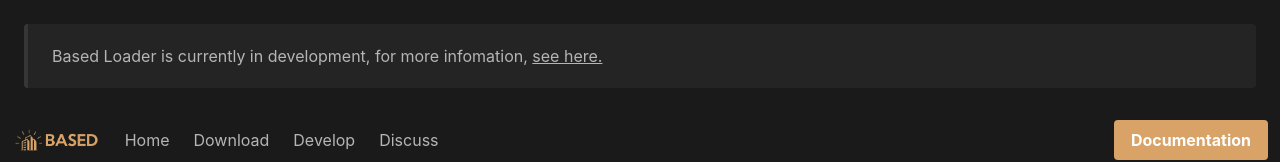
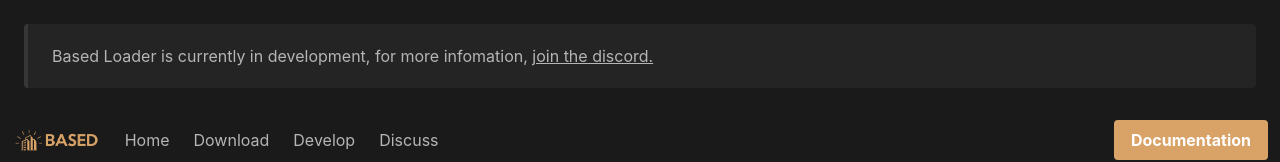
Before and after one commit to BasedLoader/website, a plain HTML site: page index.html in a window 1280 px wide. Shown: the top 162 px of the page. Drawn offline with Linux system fonts and the light colour scheme.

Commit message:
all urls checked

```diff
--- a/index.html
+++ b/index.html
@@ -16,7 +16,7 @@
     <div class="hero-body">
       <article class="message">
         <div class="message-body">
-          Based Loader is currently in development, for more infomation, <a href="">see here.</a>
+          Based Loader is currently in development, for more infomation, <a href="/discord">join the discord.</a>
         </div>
       </article>
     </div>
```
